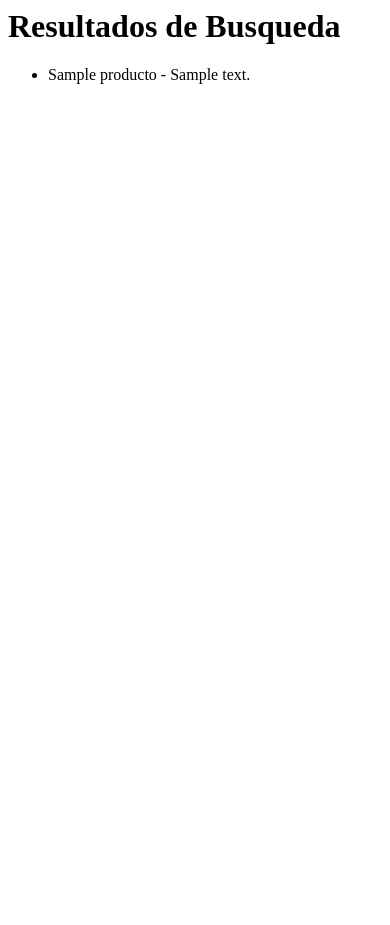
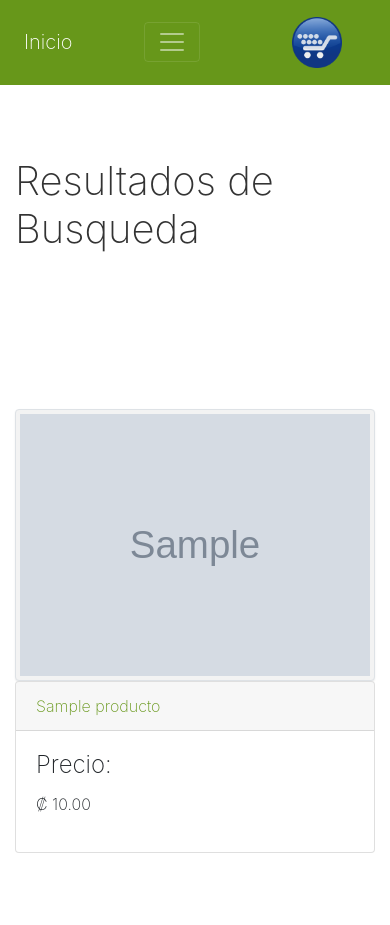
Before and after one commit to DavidCrgh/P1Reque, a Django app: page /baratico/resultados/ in a window 390 px wide. Before the commit the page ends 84 px from the top, so only its background shows below. Run offline with Django 3.2, Linux system fonts and the light colour scheme; tables that the repository leaves empty hold one stand-in row (values such as "Sample post"); grey boxes marked "Sample" are stand-in pictures; some libraries are stand-ins or nearby versions.

Commit message:
* Agregada funcionalidad de visualizacion de detalles de producto. * Modificado template de resultados de busqueda para que este conforme al estilo de la aplicacion.

```diff
--- a/P1Reque/urls.py
+++ b/P1Reque/urls.py
@@ -17,6 +17,8 @@ from django.conf.urls import url
 from django.contrib import admin
 from django.contrib.auth.views import login
 from django.urls import include, path
+from django.conf import settings
+from django.conf.urls.static import static
 
 
 urlpatterns = [
@@ -24,4 +26,4 @@ urlpatterns = [
     url(r'^admin/',admin.site.urls),
     url(r'^inicio/', login, {'template_name': 'baratico/inicio.html'}, name='inicio'),
     url(r'^$', login, {'template_name': 'baratico/login.html'}, name='login'),
-]
+] + static(settings.MEDIA_URL, document_root=settings.MEDIA_ROOT)
--- a/baratico/templates/baratico/inicio.html
+++ b/baratico/templates/baratico/inicio.html
@@ -1,4 +1,3 @@
-
 {% load static %}
 <!DOCTYPE html>
 <html>
@@ -39,7 +38,7 @@
         </form>
       </div>
       <a class="navbar-brand" href="#">&nbsp; &nbsp; &nbsp; &nbsp;
-        <img src="baratico/../../static/images/carrito.png" class="d-inline-block align-top mx-auto" alt="" width="50"> </a>
+        <img src="{% static 'images/carrito.png' %}" class="d-inline-block align-top mx-auto" alt="" width="50"> </a>
     </div>
   </nav>
   <div class="p-4">
--- a/baratico/templates/baratico/resultadosBusqueda.html
+++ b/baratico/templates/baratico/resultadosBusqueda.html
@@ -1,8 +1,86 @@
-<h1>Resultados de Busqueda</h1>
-<ul>
-{% for producto in object_list %}
-    <li>{{ producto.nombre }} - {{ producto.descripcion }}</li>
-{% empty %}
-    <li>La busqueda no retornó resultados.</li>
-{% endfor %}
-</ul>
+{% load static %}
+<!DOCTYPE html>
+<html>
+
+<head>
+  <meta charset="utf-8">
+  <meta name="viewport" content="width=device-width, initial-scale=1">
+  <link rel="stylesheet" href="https://cdnjs.cloudflare.com/ajax/libs/font-awesome/4.7.0/css/font-awesome.min.css" type="text/css">
+  <link rel="stylesheet" href="{% static 'baratico/inicio.css' %}" type="text/css"> </head>
+
+<body>
+  <nav class="navbar navbar-expand-md navbar-dark bg-primary">
+    <div class="container">
+      <a class="navbar-brand" href="#">Inicio
+        <br> </a>
+      <button class="navbar-toggler navbar-toggler-right" type="button" data-toggle="collapse" data-target="#navbarSupportedContent" aria-controls="navbarSupportedContent" aria-expanded="false" aria-label="Toggle navigation"> <span class="navbar-toggler-icon"></span> </button>
+      <div class="collapse navbar-collapse" id="navbarSupportedContent">
+        <ul class="navbar-nav mr-auto">
+          <li class="nav-item">
+            <a class="nav-link" href="#">Productos
+              <br> </a>
+          </li>
+          <li class="nav-item">
+            <a class="nav-link" href="#">Categorias
+              <br> </a>
+          </li>
+          <li class="nav-item">
+            <a class="nav-link" href="#">Compras</a>
+          </li>
+          <li class="nav-item">
+            <a class="nav-link" href="#"><i class="fa fa-user fa-fw d-inline-block pull-right"></i>Chat
+              <br> </a>
+          </li>
+        </ul>
+        <form class="form-inline m-0" action="{% url 'baratico:resultados-busqueda' %}" method="get">
+          <input class="form-control mr-2" type="text" placeholder="Buscar productos" name="barraBusqueda">
+          <button class="btn btn-secondary" type="submit">Buscar
+            <br> </button>
+        </form>
+      </div>
+      <a class="navbar-brand" href="#">&nbsp; &nbsp; &nbsp; &nbsp;
+        <img src="{% static 'images/carrito.png' %}" class="d-inline-block align-top mx-auto" alt="" width="50"> </a>
+    </div>
+  </nav>
+  <div class="py-5">
+    <div class="container">
+      <div class="row">
+        <div class="col-md-12">
+          <h1 class="">Resultados de Busqueda</h1>
+        </div>
+      </div>
+    </div>
+  </div>
+  {% for producto in object_list %}
+      <div class="py-5" style="border:0.3px grey">
+          <div class="container">
+              <div class="row">
+                  <div class="col-md-3">
+                      <img src = "/media/{{ producto.imagen }}" class="img-fluid d-block bg-light mx-auto img-thumbnail"> </div>
+                  <div class="col-md-9">
+                      <div class="card">
+                          <div class="card-header"><a href="{% url 'baratico:detalle_producto' producto.id %}"> {{ producto.nombre }} </a>  </div>
+                          <div class="card-body">
+                              <h4>Precio:</h4>
+                              <p> ₡ {{ producto.precio }} </p>
+                          </div>
+                      </div>
+                  </div>
+              </div>
+          </div>
+      </div>
+  {% empty %}
+      <div class="py-5" style="border:0.3px grey">
+          <div class="container">
+              <div class="row">
+                  <h3>La busqueda no retornó resultados.</h3>
+              </div>
+          </div>
+      </div>
+  {% endfor %}
+  <script src="https://code.jquery.com/jquery-3.2.1.slim.min.js" integrity="sha384-KJ3o2DKtIkvYIK3UENzmM7KCkRr/rE9/Qpg6aAZGJwFDMVNA/GpGFF93hXpG5KkN" crossorigin="anonymous"></script>
+  <script src="https://cdnjs.cloudflare.com/ajax/libs/popper.js/1.12.9/umd/popper.min.js" integrity="sha384-ApNbgh9B+Y1QKtv3Rn7W3mgPxhU9K/ScQsAP7hUibX39j7fakFPskvXusvfa0b4Q" crossorigin="anonymous"></script>
+  <script src="https://maxcdn.bootstrapcdn.com/bootstrap/4.0.0/js/bootstrap.min.js" integrity="sha384-JZR6Spejh4U02d8jOt6vLEHfe/JQGiRRSQQxSfFWpi1MquVdAyjUar5+76PVCmYl" crossorigin="anonymous"></script>
+</body>
+
+</html>
--- a/baratico/urls.py
+++ b/baratico/urls.py
@@ -8,4 +8,5 @@ app_name = 'baratico'
 urlpatterns = [
     url(r'^login$', views.login),
     path('resultados/', views.ResultadosBusquedaList.as_view(), name='resultados-busqueda'),
+    path('<int:pk>/', views.DetalleProducto.as_view(), name='detalle_producto'),
 ]
--- a/baratico/views.py
+++ b/baratico/views.py
@@ -2,8 +2,12 @@ from django.contrib.postgres.search import SearchQuery, SearchRank, SearchVector
 from django.shortcuts import render, render_to_response
 from django.views import generic
 
-from baratico.models import Producto
+from baratico.models import Producto, Resenna
 
+
+class DetalleProducto(generic.DetailView):
+    model = Producto
+    template_name = 'baratico/producto.html'
 
 class ResultadosBusquedaList(generic.ListView):
     model = Producto
```
Also changed, not shown: baratico/templates/baratico/producto.html (+20 -16 lines).
